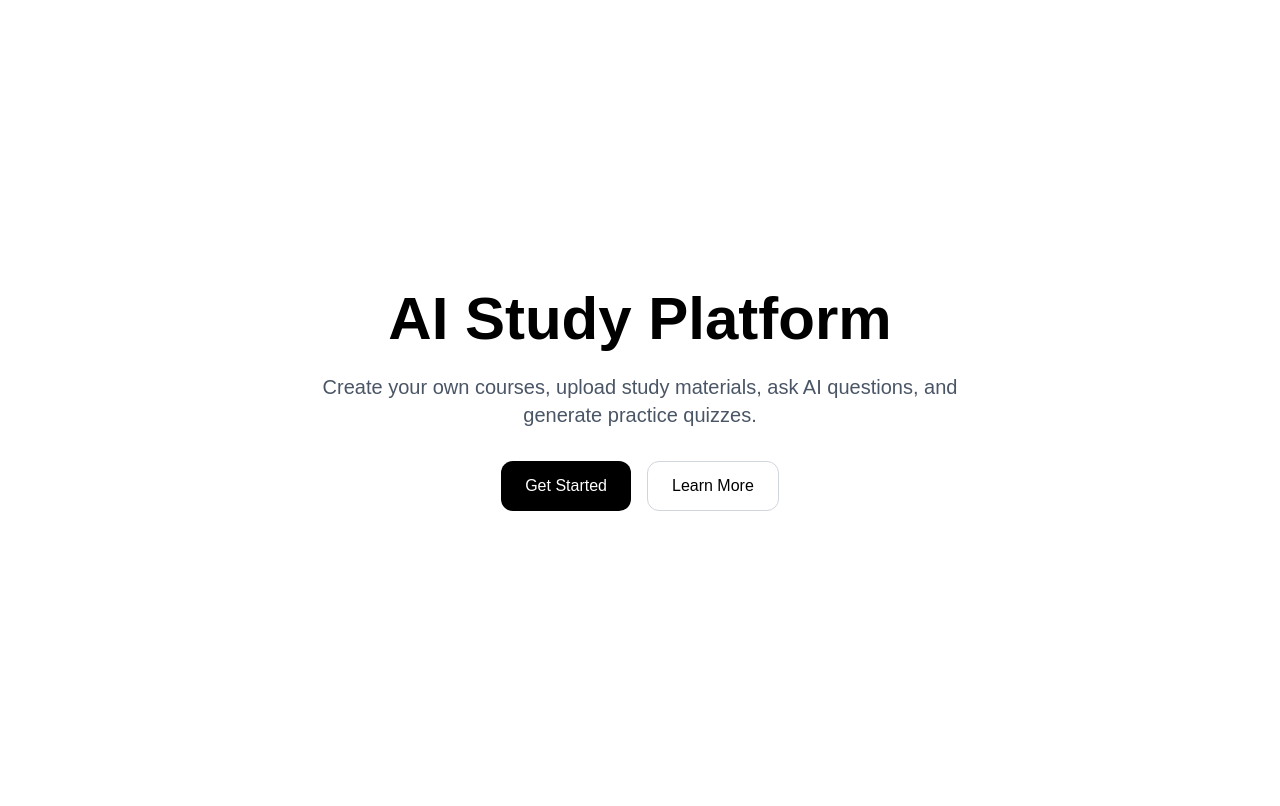
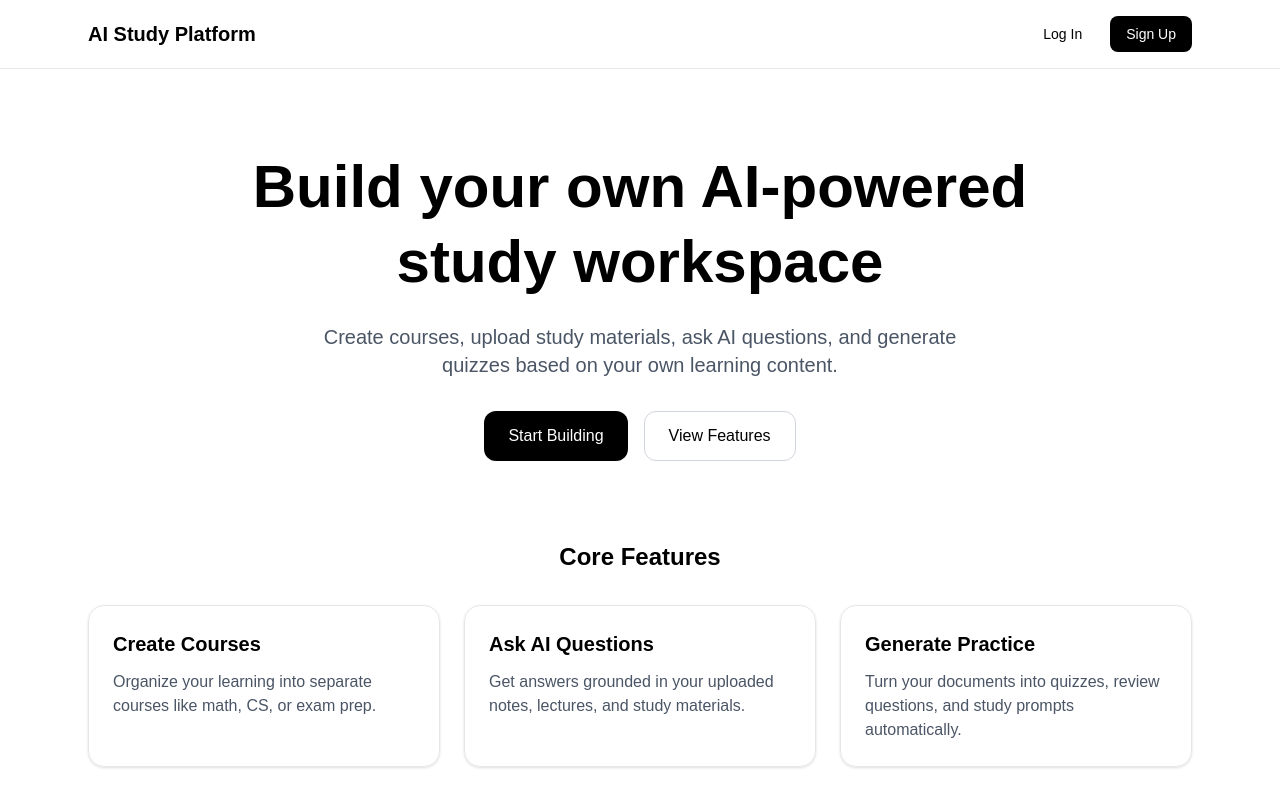
Before and after one commit to zhangyake-123/ai-study-platform, a Next.js app: page / in a window 1280 px wide. Shown: the top 806 px of the page. Built offline with nearby package versions, Linux system fonts and the light colour scheme.

Commit message:
Build landing page with navbar and feature cards

```diff
--- a/app/page.tsx
+++ b/app/page.tsx
@@ -1,26 +1,71 @@
 export default function HomePage() {
   return (
     <main className="min-h-screen bg-white text-black">
-      <div className="mx-auto flex min-h-screen max-w-4xl flex-col items-center justify-center px-6 text-center">
-        <h1 className="mb-6 text-4xl font-bold md:text-6xl">
-          AI Study Platform
-        </h1>
+      <nav className="border-b border-gray-200">
+        <div className="mx-auto flex max-w-6xl items-center justify-between px-6 py-4">
+          <h1 className="text-xl font-bold">AI Study Platform</h1>
+          <div className="flex gap-3">
+            <button className="rounded-lg px-4 py-2 text-sm hover:bg-gray-100">
+              Log In
+            </button>
+            <button className="rounded-lg bg-black px-4 py-2 text-sm text-white hover:opacity-80">
+              Sign Up
+            </button>
+          </div>
+        </div>
+      </nav>
 
-        <p className="mb-8 max-w-2xl text-lg text-gray-600 md:text-xl">
-          Create your own courses, upload study materials, ask AI questions,
-          and generate practice quizzes.
+      <section className="mx-auto flex max-w-6xl flex-col items-center px-6 py-20 text-center">
+        <h2 className="max-w-4xl text-4xl font-bold leading-tight md:text-6xl">
+          Build your own AI-powered study workspace
+        </h2>
+
+        <p className="mt-6 max-w-2xl text-lg text-gray-600 md:text-xl">
+          Create courses, upload study materials, ask AI questions, and
+          generate quizzes based on your own learning content.
         </p>
 
-        <div className="flex flex-col gap-4 sm:flex-row">
+        <div className="mt-8 flex flex-col gap-4 sm:flex-row">
           <button className="rounded-xl bg-black px-6 py-3 text-white transition hover:opacity-80">
-            Get Started
+            Start Building
           </button>
-
           <button className="rounded-xl border border-gray-300 px-6 py-3 transition hover:bg-gray-100">
-            Learn More
+            View Features
           </button>
         </div>
-      </div>
+      </section>
+
+      <section className="mx-auto max-w-6xl px-6 pb-20">
+        <h3 className="mb-8 text-center text-2xl font-semibold">
+          Core Features
+        </h3>
+
+        <div className="grid gap-6 md:grid-cols-3">
+          <div className="rounded-2xl border border-gray-200 p-6 shadow-sm">
+            <h4 className="mb-3 text-xl font-semibold">Create Courses</h4>
+            <p className="text-gray-600">
+              Organize your learning into separate courses like math, CS, or
+              exam prep.
+            </p>
+          </div>
+
+          <div className="rounded-2xl border border-gray-200 p-6 shadow-sm">
+            <h4 className="mb-3 text-xl font-semibold">Ask AI Questions</h4>
+            <p className="text-gray-600">
+              Get answers grounded in your uploaded notes, lectures, and study
+              materials.
+            </p>
+          </div>
+
+          <div className="rounded-2xl border border-gray-200 p-6 shadow-sm">
+            <h4 className="mb-3 text-xl font-semibold">Generate Practice</h4>
+            <p className="text-gray-600">
+              Turn your documents into quizzes, review questions, and study
+              prompts automatically.
+            </p>
+          </div>
+        </div>
+      </section>
     </main>
   );
 }
```
